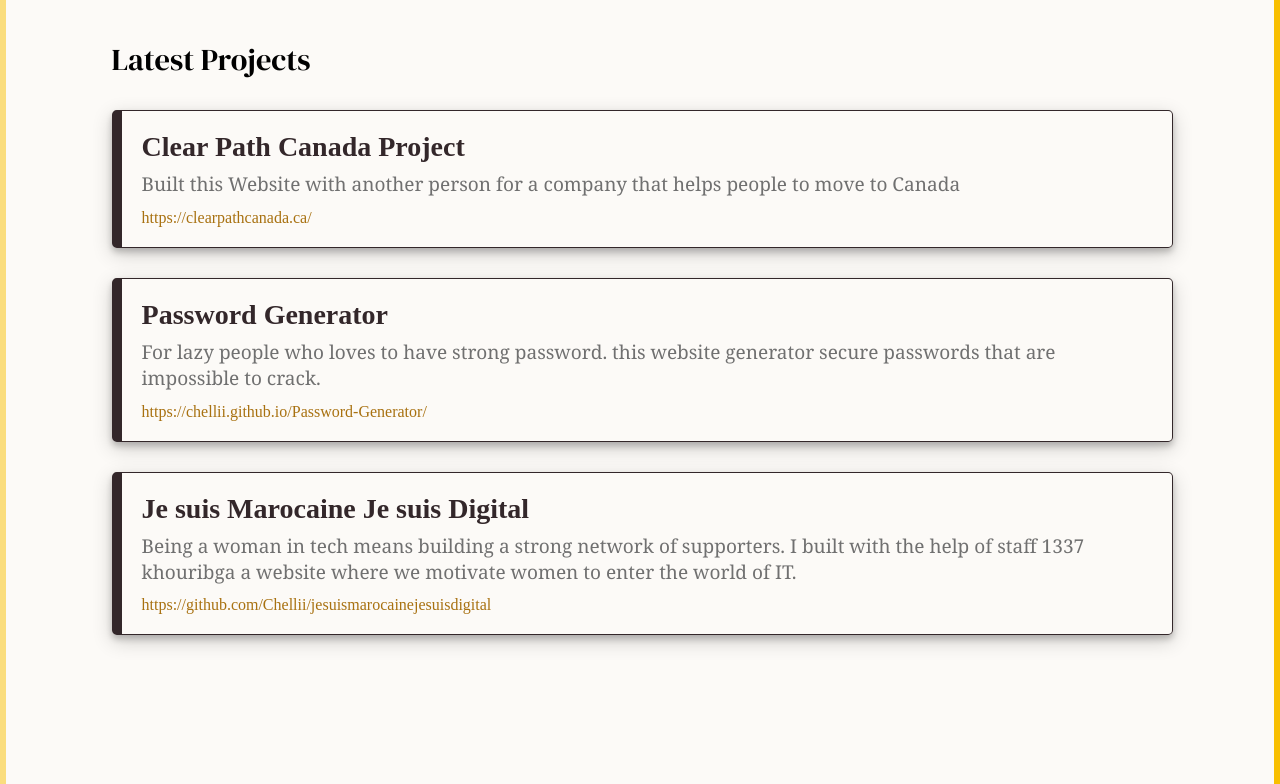
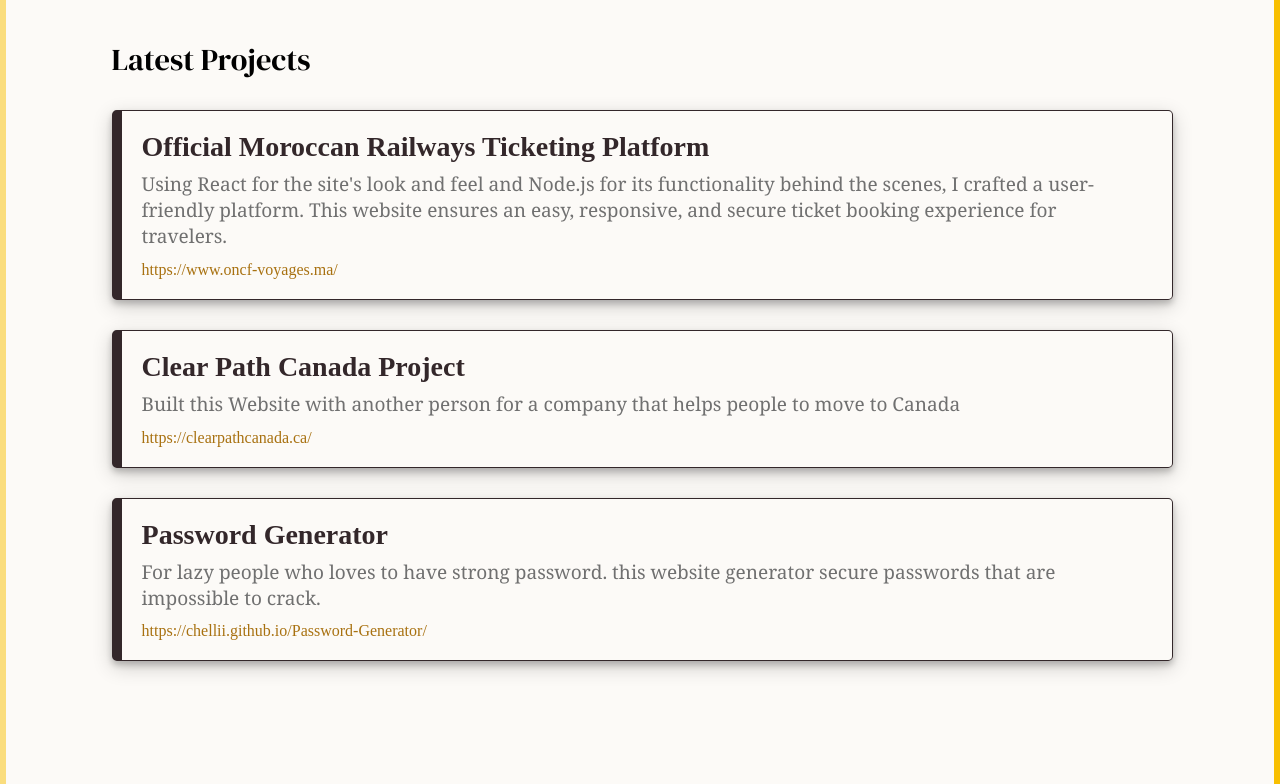
Before and after one commit to Chellii/Chelli, a React (Create React App) app: page / in a window 1280 px wide. Shown: the part 740-1524 px from the top of the page. Built offline with nearby package versions, Linux system fonts and the light colour scheme; a web font is replaced by a local one.

Commit message:
Update data.js

```diff
--- a/src/data/data.js
+++ b/src/data/data.js
@@ -1,54 +1,60 @@
 export default [
     {
         id: 0,
+        title: 'Official Moroccan Railways Ticketing Platform',
+        description: "Using React for the site's look and feel and Node.js for its functionality behind the scenes, I crafted a user-friendly platform. This website ensures an easy, responsive, and secure ticket booking experience for travelers.",
+        link: "https://www.oncf-voyages.ma/"
+    },
+    {
+        id: 1,
         title: 'Clear Path Canada Project',
         description: 'Built this Website with another person for a company that helps people to move to Canada',
         link: 'https://clearpathcanada.ca/'
     },
     {
-        id: 1,
+        id: 2,
         title: 'Password Generator',
         description: 'For lazy people who loves to have strong password. this website generator secure passwords that are impossible to crack.',
         link: 'https://chellii.github.io/Password-Generator/'
     },
     {
-        id: 2,
+        id: 3,
         title: 'Je suis Marocaine Je suis Digital',
         description: "Being a woman in tech means building a strong network of supporters. I built with the help of staff 1337 khouribga a website where we motivate women to enter the world of IT.",
         link: "https://github.com/Chellii/jesuismarocainejesuisdigital"
     },
     {
-        id: 3,
+        id: 4,
         title: 'Unsplash Gallery',
         description: "This is website that use lazy loading to show a gallery of images but before entering the gallery you should sign in.",
         link: "https://github.com/Chellii/jesuismarocainejesuisdigital"
     },
     {
-        id: 4,
+        id: 5,
         title: 'Github Api Project',
         description: 'I created a project using Github Api, where you can search user by its username and it will give you the users informations and followers.',
         link: 'https://github-mockapi.herokuapp.com/'
     },
     {
-        id: 5,
+        id: 6,
         title: "Snake Game",
         description: "Old snake game, still in progress but worth to put it here",
         link: "https://chellii.github.io/Game_Repo/snake_game/"
     },
     {
-        id: 6,
+        id: 7,
         title: 'Travel Journal',
         description: 'Website where you can document your travels and experiences. Created with React js.',
         link: 'https://github.com/Chellii/Travel-Journal'
     },
     {
-        id: 6,
+        id: 8,
         title: 'Fractol',
         description: "Fractol is a 42 school Project aimed at exploring fractals; mathematical sets that exhibit a repeating pattern displayed at every scale.",
         link: "https://github.com/Chellii/Fractol-42"
     },
     {
-        id: 7,
+        id: 9,
         title: 'RT',
         description: "For graphic and Math lovers. this is a 42 school project, we have to create from scratch 2D object and make them look like 3D objects using language C and Raytracing",
         link: "https://github.com/Chellii/RT-42"
```
